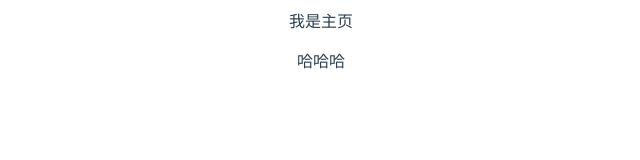
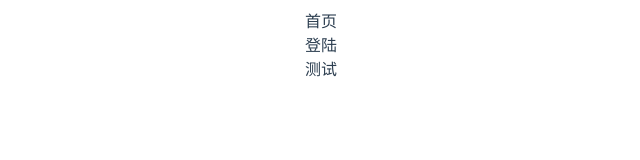
Before and after one commit to Gabrielkaliboy/resource, a Vue app: page /#/ in a window 1280 px wide. Shown: the top 160 px of the page, without its empty margins (319-959 px from the left). Built offline with nearby package versions, Linux system fonts and the light colour scheme.

Commit message:
嵌套路由

```diff
--- a/src/router.js
+++ b/src/router.js
@@ -1,9 +1,10 @@
 import Vue from 'vue';
 import Router from 'vue-router';
-import mainRouters from './views/router';
+import allRouters from './views/router';
 
 Vue.use(Router);
 
 export default new Router({
-	routes: mainRouters
+	routes: allRouters,
+	mode:'history'
 });
--- a/src/views/home/Home.vue
+++ b/src/views/home/Home.vue
@@ -1,12 +1,36 @@
 <template>
   <div class="home">
-		我是主页
-		<p>
-			哈哈哈
-		</p>
+		<div v-for="(item,index) in menuList" :key="index">
+			<a @click="menuClick(item)">{{ item.name }}</a>
+		</div>
   </div>
 </template>
 
 <script>
-export default {};
+export default {
+	data(){
+		return{
+			menuList:[
+				{
+					show:true,
+					name:'首页',
+					href:'/'
+				},{
+					show:true,
+					name:'登陆',
+					href:'/login'
+				},{
+					show:true,
+					name:'测试',
+					href:'/test'
+				}
+			]
+		};
+	},
+	methods:{
+		menuClick:function(item){
+			this.$router.push(item.href);
+		}
+	}
+};
 </script>
--- a/src/views/login/router.js
+++ b/src/views/login/router.js
@@ -1,7 +1,7 @@
 const loginRouter = [
 	{
 		name:'login',
-		path:'/login/index',
+		path:'/login',
 		component:function(resolve){
 			require(['./Login.vue'],resolve);
 		}
--- a/src/views/router.js
+++ b/src/views/router.js
@@ -1,4 +1,5 @@
 import loginRouter from './login/router'; //登录页
+import testRouter from './test/router';//测试页面
 const allRouters = [
 	{
 		name: 'home',
@@ -10,7 +11,7 @@ const allRouters = [
 			title: '首页',
 			keepAlive: true
 		},
-		children: [].concat(loginRouter)
+		children: [].concat(loginRouter,testRouter)
 	}
 ];
 export default allRouters;
--- /dev/null
+++ b/src/views/test/Test.vue
@@ -0,0 +1,17 @@
+<template>
+	<div>
+		<p>test</p>
+	</div>
+</template>
+<script>
+export default {
+	data:function(){
+		return{
+
+		};
+	},
+	methods:{
+
+	}
+};
+</script>
--- /dev/null
+++ b/src/views/test/router.js
@@ -0,0 +1,10 @@
+const testRouter = [
+	{
+		name:'test',
+		path:'/test',
+		component:function(resolve){
+			require(['./Test.vue'],resolve);
+		}
+	}
+];
+export default testRouter;
```
